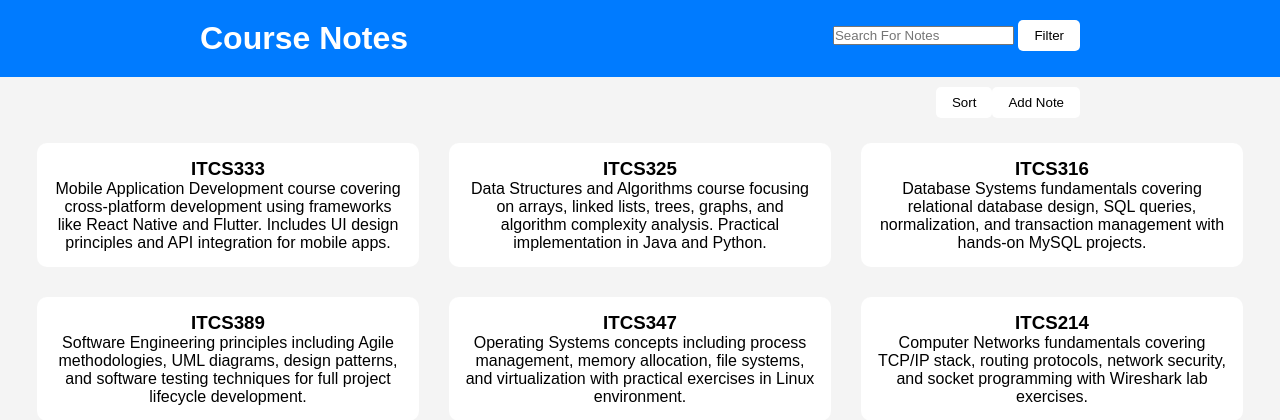
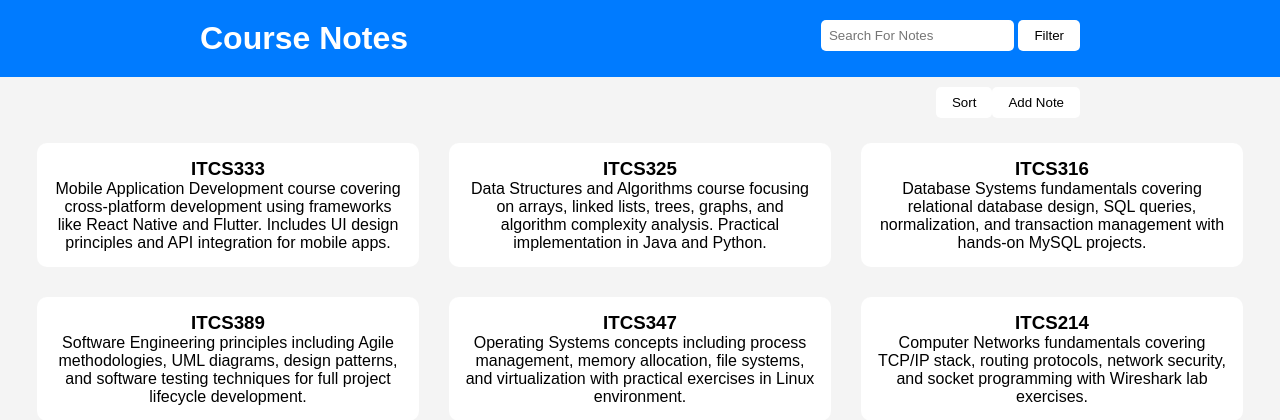
Before and after one commit to 202107673/G5-project-itcs333, a PHP site: page / in a window 1280 px wide. Shown: the top 420 px of the page. Run offline with PHP 8.4, Linux system fonts and the light colour scheme.

Commit message:
search style

```diff
--- a/index.html
+++ b/index.html
@@ -10,7 +10,7 @@
     <header>
         <h1>Course Notes</h1>
         <div>
-            <input type="text" placeholder="Search For Notes">
+            <input type="text" class="search" placeholder="Search For Notes">
             <button>Filter</button>
         </div>
     </header>
--- a/style.css
+++ b/style.css
@@ -61,3 +61,9 @@ button {
     background-color: white;
     cursor: pointer;
 }
+
+.search {
+    padding: 8px;
+    border: none;
+    border-radius: 5px;
+}
```
